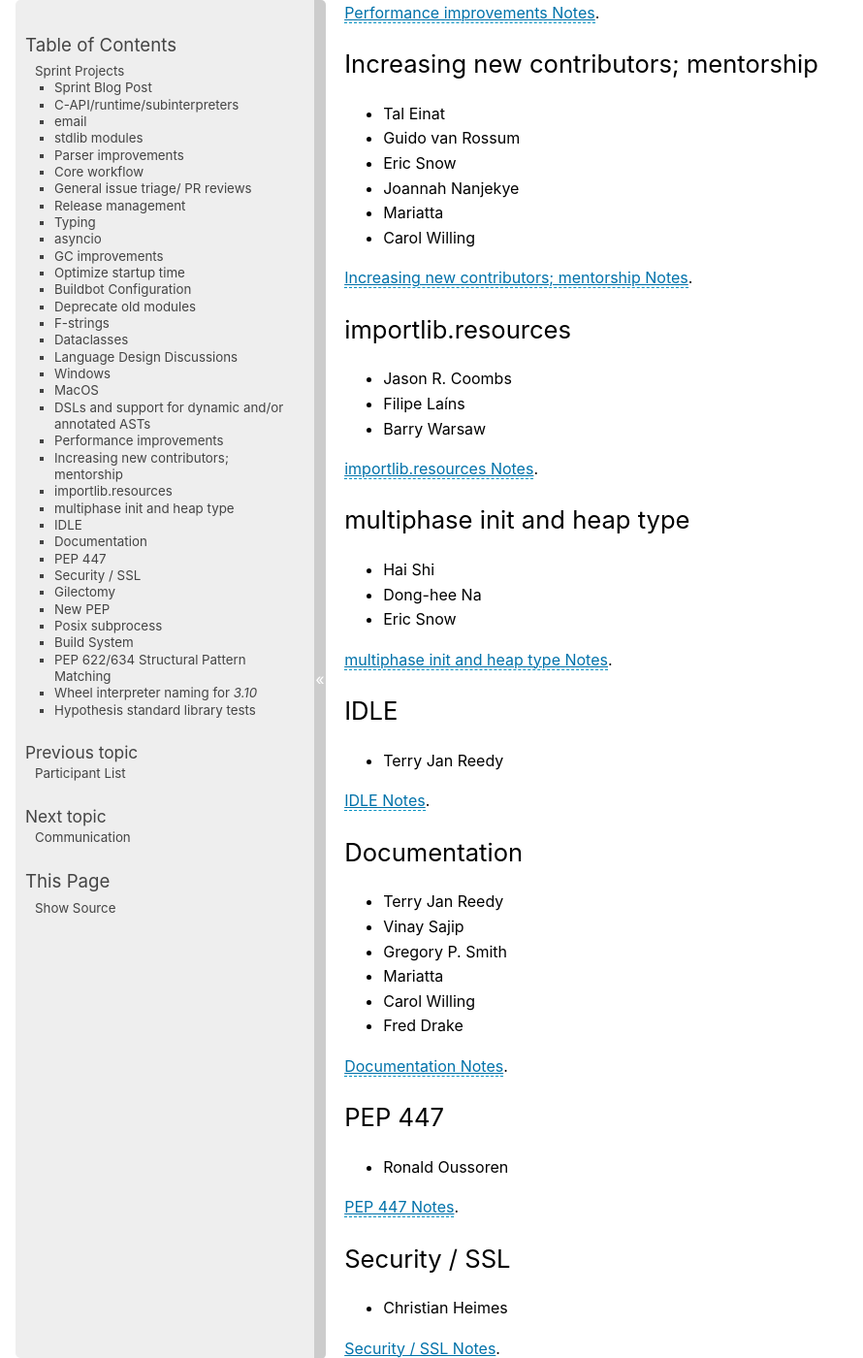
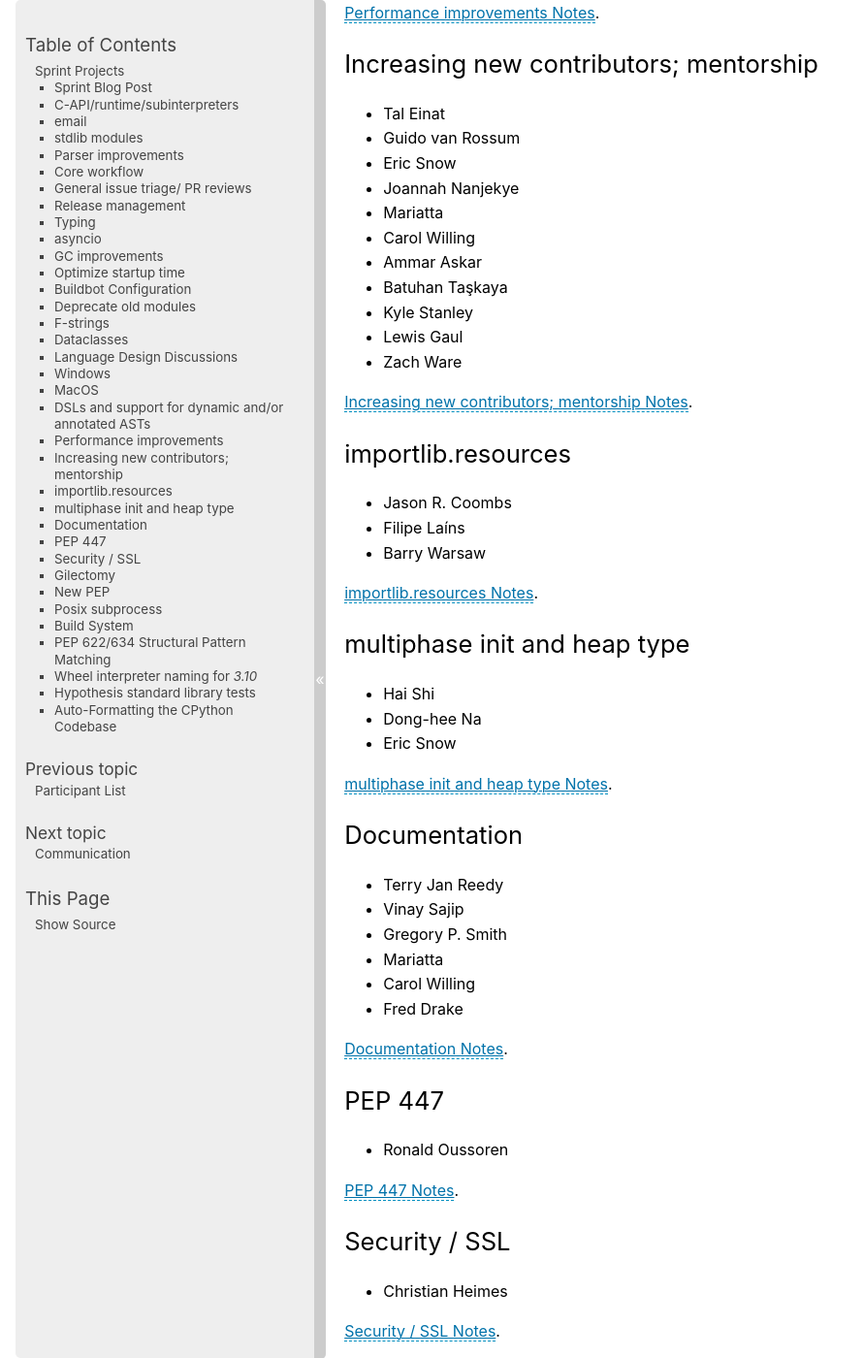
Before and after one commit to python/core-sprint, a Sphinx documentation site: the page built from docs/projects.rst, in a window 1280 px wide and 1400 px high, scrolled down 4940 px. Shown: the whole window at 97% size, without its empty margins (0-890 px from the left). Built offline with Sphinx 7.4.7, drawn with Linux system fonts in a browser that asks for light colours; some of the changed text lies outside the part shown.

Commit message:
Update projects list (#60)
* remove IDLE since nobody will work on that
* add participants in new contributors and/or mentoring discussions
* add auto-formatting project and participants in its discussions
* small formatting fix

```diff
--- a/docs/projects.rst
+++ b/docs/projects.rst
@@ -2,7 +2,6 @@
 
 Sprint Projects
 ===============
-
 
 .. seealso::
 
@@ -231,6 +230,11 @@
 - Joannah Nanjekye
 - Mariatta
 - Carol Willing
+- Ammar Askar
+- Batuhan Taşkaya
+- Kyle Stanley
+- Lewis Gaul
+- Zach Ware
 
 `Increasing new contributors; mentorship Notes <https://docs.google.com/document/d/1ewHbHiakBGv9UeTL18BD6krSpi_9mS7OqJwcuVXDamA/edit?usp=sharing>`_.
 
@@ -251,13 +255,6 @@
 - Eric Snow
 
 `multiphase init and heap type Notes <https://docs.google.com/document/d/1nBwGwP2VrL9YzMPXYiy0G9HMERaDwv1eIYYddO-d0vk/edit?usp=sharing>`_.
-
-IDLE
-----
-
-- Terry Jan Reedy
-
-`IDLE Notes <https://docs.google.com/document/d/1WTl4hDMVeSxzF-1gQValhVixc6kG9mp2nAroUA4UEZ0/edit?usp=sharing>`_.
 
 Documentation
 -------------
@@ -327,3 +324,13 @@
 Trying to follow up on the proposal by Zac Hatfield-Dobbs from the language summit this year.
 
 - Paul Ganssle
+
+Auto-Formatting the CPython Codebase
+------------------------------------
+
+- Ammar Askar
+- Batuhan Taşkaya
+- Dong-hee Na
+- Gregory P. Smith
+- Pablo Galindo Salgado
+- Tal Einat
```
